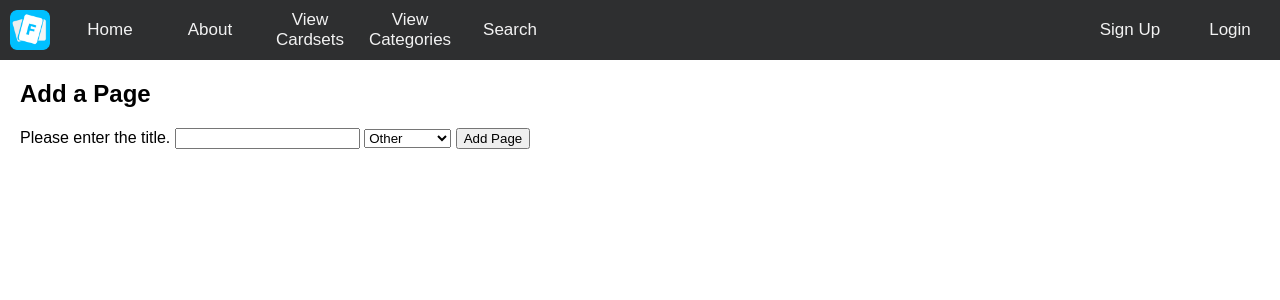
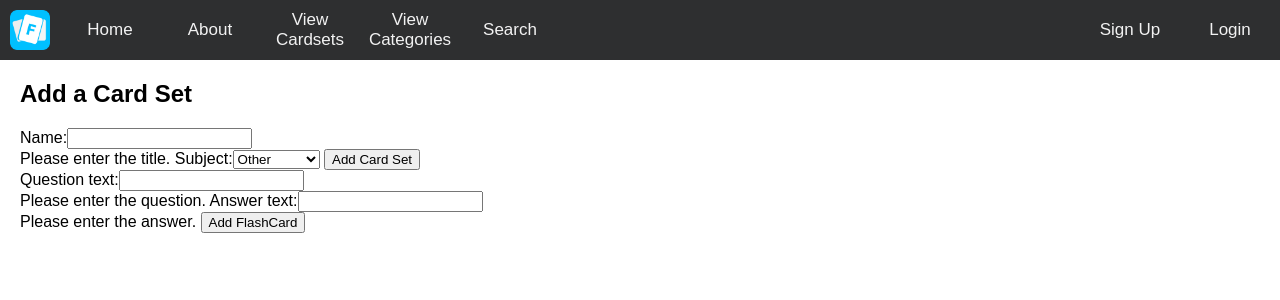
Before and after one commit to ehibb/wad_8D_group_project, a Django app: a page that uses templates/card/add_cardset.html in a window 1280 px wide. Shown: the top 300 px of the page. Run offline with Django 3.2, Linux system fonts and the light colour scheme; tables that the repository leaves empty hold one stand-in row (values such as "Sample post").

Commit message:
Add 'add card'function in Create Card Set Page

```diff
--- a/card/forms.py
+++ b/card/forms.py
@@ -15,10 +15,8 @@ class CategoryForm(forms.ModelForm):
         fields = ('name',)
 
 
-class FlashCardSetForm(forms.ModelForm):  # Which is PageFrom before
+class FlashCardSetForm(forms.ModelForm):
     # Foreign keys not required here
-
-
     name = forms.CharField(max_length=FlashCardSet.NAME_MAX_LENGTH, help_text="Please enter the title.")
     subject = forms.ChoiceField(choices = FlashCardSet.SUBJECT_CHOICES)
     likes = forms.IntegerField(widget=forms.HiddenInput(), initial=0)
@@ -34,8 +32,13 @@ class FlashCardSetForm(forms.ModelForm):  # Which is PageFrom before
 FlashCardForm should take question text and answer text
 Foreign keys not needed
 """
-class FlashCardForm(forms.ModelForm):  # Modify here
-    pass
+class FlashCardForm(forms.ModelForm):
+    question_text = forms.CharField(max_length=FlashCard.QUESTION_MAX_LENGTH, help_text="Please enter the question.")
+    answer_text = forms.CharField(max_length=FlashCard.ANSWER_MAX_LENGTH, help_text="Please enter the answer.")
+
+    class Meta:
+        model = FlashCard
+        fields = ('question_text', 'answer_text')
 
 
 """
--- a/card/views.py
+++ b/card/views.py
@@ -4,7 +4,7 @@ from django.urls import reverse
 from django.contrib.auth import authenticate, login, logout
 from django.contrib.auth.decorators import login_required
 from .models import Category, FlashCardSet, FlashCard
-from .forms import CategoryForm, FlashCardSetForm, UserForm, UserProfileForm, Comment
+from .forms import CategoryForm, FlashCardSetForm, UserForm, UserProfileForm, Comment, FlashCardForm
 from django.utils.decorators import method_decorator
 from django.views import View
 
@@ -31,9 +31,9 @@ def show_flash_card_set(request, flash_card_set_slug):
     try:
         card_set = FlashCardSet.objects.get(slug=flash_card_set_slug)
 
-        cards = FlashCard.objects.filter(flash_card_set = card_set)
+        cards = FlashCard.objects.filter(flash_card_set=card_set)
 
-        comments = Comment.objects.filter(flash_card_set = card_set)
+        comments = Comment.objects.filter(flash_card_set=card_set)
 
         context_dict['flash_card_set'] = card_set
         context_dict['flash_cards'] = cards
@@ -123,23 +123,25 @@ def add_cardset(request, category_name_slug):
     if category is None:
         return redirect('/card/')
 
-    form = FlashCardSetForm()
+    form1 = FlashCardSetForm()
+    form2 = FlashCardForm()
 
     if request.method == 'POST':
-        form = FlashCardSetForm(request.POST)
+        form1 = FlashCardSetForm(request.POST, prefix='form1')
+        form2 = FlashCardForm(request.POST, prefix='form2')
 
-        if form.is_valid():
+        if form1.is_valid():
             if category:
-                flash_card_set = form.save(commit=False)
+                flash_card_set = form1.save(commit=False)
                 flash_card_set.user = request.user
                 flash_card_set.category = category
                 flash_card_set.save()
 
                 return redirect(reverse('card:show_category', kwargs={'category_name_slug': category_name_slug}))
         else:
-            print(form.errors)
+            print(form1.errors)
 
-    context_dict = {'form': form, 'category': category}
+    context_dict = {'form1': form1, 'form2': form2, 'category': category}
     return render(request, 'card/add_cardset.html', context=context_dict)
 
 
--- a/templates/card/add_cardset.html
+++ b/templates/card/add_cardset.html
@@ -2,14 +2,15 @@
 {% load staticfiles %}
 
 {% block title_block %}
-    Add a Page
+    Add a Card Set
 {% endblock %}
 
 {% block body_block %}
-    <h2>Add a Page</h2>
+    <h2>Add a Card Set</h2>
     <div>
-        <form id="category_form" method="post" action="/card/category/{{ category.slug }}/add_cardset/">
+        <form id="form1" method="post" action="/card/category/{{ category.slug }}/add_cardset/">
             {% csrf_token %}
+            {{ form1 }}
             {% for hidden in form.hidden_fields %}
                 {{ hidden }}
             {% endfor %}
@@ -18,7 +19,15 @@
                 {{ field.help_text }}
                 {{ field }}
             {% endfor %}
-            <input type="submit" name="submit" value="Add Page"/>
+            <input type="submit" name="submit" value="Add Card Set"/>
+        </form>
+    </div>
+
+     <div>
+        <form id="form2" method="post" action="/card/category/{{ category.slug }}/add_cardset/">
+            {% csrf_token %}
+            {{ form2 }}
+            <input type="submit" name="submit_form2" value="Add FlashCard"/>
         </form>
     </div>
 {% endblock %}
```
